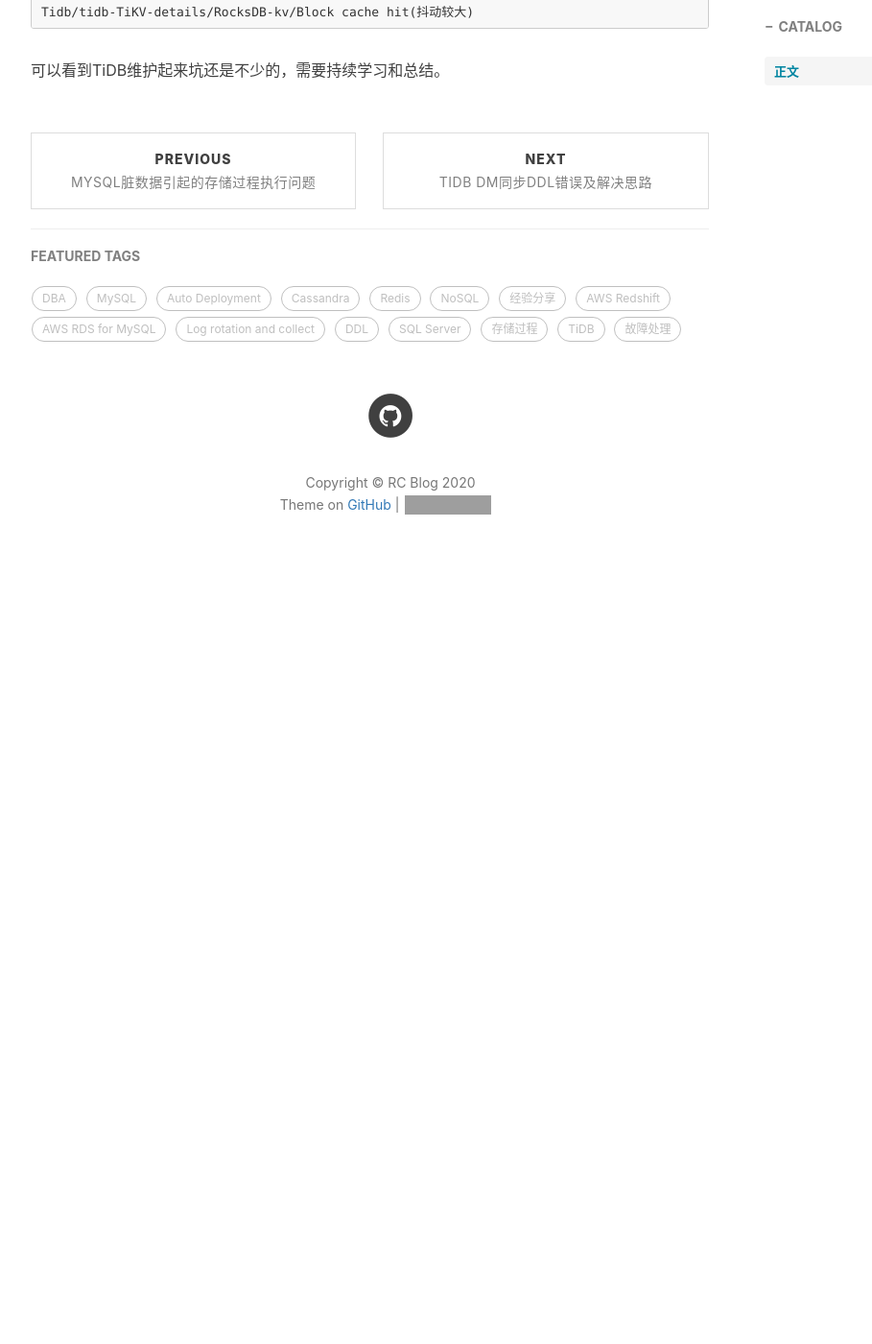
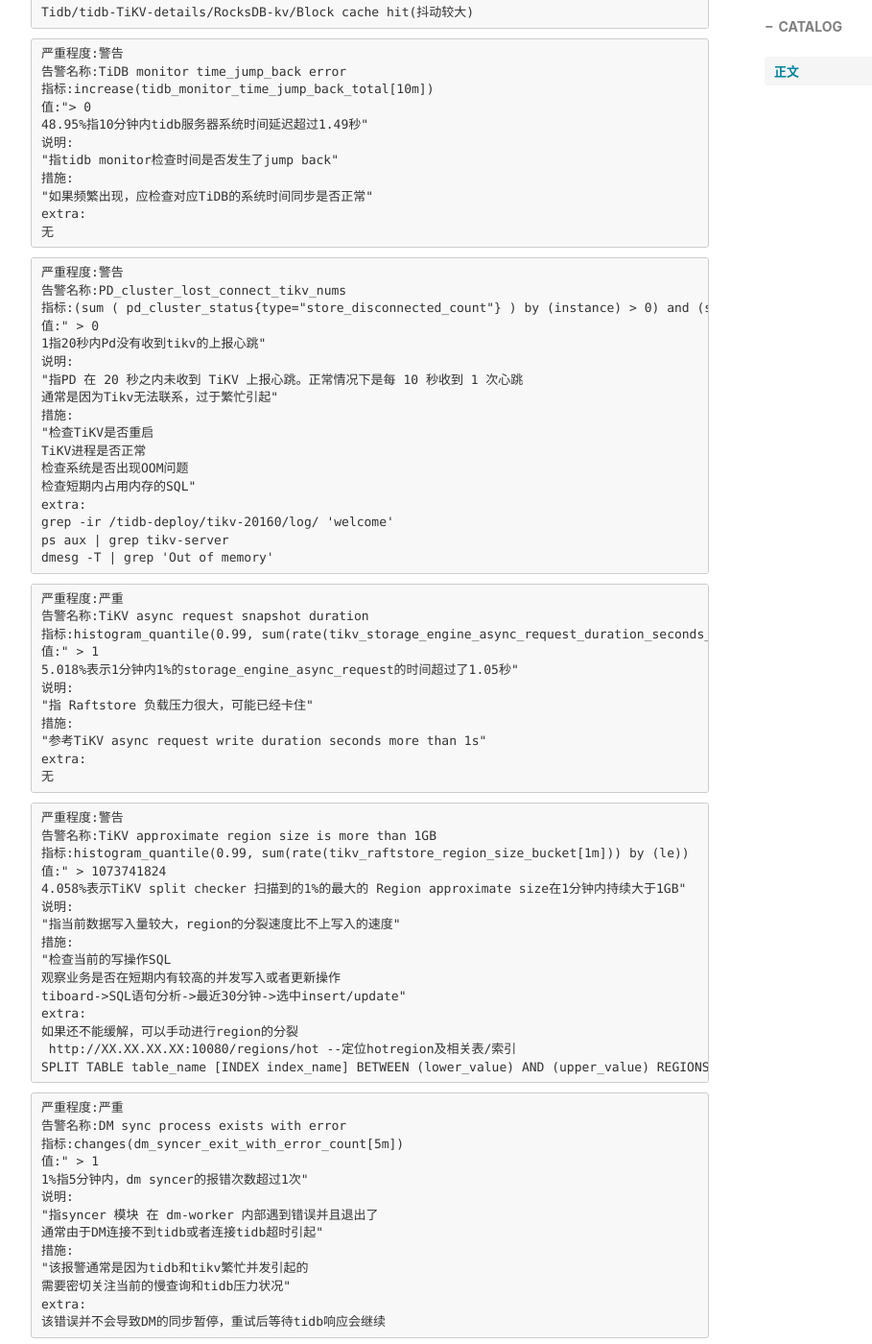
Before and after one commit to blackwizzard-1987/blackwizzard-1987.github.io, a Jekyll site: the page built from _posts/2020-10-15-TiDB常见报警与处理方法.md, in a window 1280 px wide and 1400 px high, scrolled down 4848 px. Shown: the whole window at 96% size, without its empty margins (233-1142 px from the left). Built offline with Jekyll 4.4.1, drawn with Linux system fonts in a browser that asks for light colours; nearby versions of some CDN libraries; comment, search, counter and statistics services are not loaded; before the commit the page ends 5478 px from its top, so only the background shows below that; some of the changed text lies outside the part shown; grey boxes are pictures that could not be loaded.

Commit message:
content to add

````diff
--- a/_posts/2020-10-15-TiDB常见报警与处理方法.md
+++ b/_posts/2020-10-15-TiDB常见报警与处理方法.md
@@ -267,4 +267,125 @@
 Tidb/tidb-TiKV-details/RocksDB-kv/Block cache hit(抖动较大)
 ```
 
+```html
+严重程度:警告
+告警名称:TiDB monitor time_jump_back error
+指标:increase(tidb_monitor_time_jump_back_total[10m])
+值:"> 0
+48.95%指10分钟内tidb服务器系统时间延迟超过1.49秒"
+说明:
+"指tidb monitor检查时间是否发生了jump back"
+措施:
+"如果频繁出现，应检查对应TiDB的系统时间同步是否正常"
+extra:
+无
+```
+
+```html
+严重程度:警告
+告警名称:PD_cluster_lost_connect_tikv_nums
+指标:(sum ( pd_cluster_status{type="store_disconnected_count"} ) by (instance) > 0) and (sum(etcd_server_is_leader) by (instance)
+值:" > 0
+1指20秒内Pd没有收到tikv的上报心跳"
+说明:
+"指PD 在 20 秒之内未收到 TiKV 上报心跳。正常情况下是每 10 秒收到 1 次心跳
+通常是因为Tikv无法联系，过于繁忙引起"
+措施:
+"检查TiKV是否重启
+TiKV进程是否正常
+检查系统是否出现OOM问题
+检查短期内占用内存的SQL"
+extra:
+grep -ir /tidb-deploy/tikv-20160/log/ 'welcome'
+ps aux | grep tikv-server
+dmesg -T | grep 'Out of memory'
+```
+
+```html
+严重程度:严重
+告警名称:TiKV async request snapshot duration
+指标:histogram_quantile(0.99, sum(rate(tikv_storage_engine_async_request_duration_seconds_bucket{type="snapshot"}[1m])) by (le, instance, type))
+值:" > 1
+5.018%表示1分钟内1%的storage_engine_async_request的时间超过了1.05秒"
+说明:
+"指 Raftstore 负载压力很大，可能已经卡住"
+措施:
+"参考TiKV async request write duration seconds more than 1s"
+extra:
+无
+```
+
+```html
+严重程度:警告
+告警名称:TiKV approximate region size is more than 1GB
+指标:histogram_quantile(0.99, sum(rate(tikv_raftstore_region_size_bucket[1m])) by (le))
+值:" > 1073741824
+4.058%表示TiKV split checker 扫描到的1%的最大的 Region approximate size在1分钟内持续大于1GB"
+说明:
+"指当前数据写入量较大，region的分裂速度比不上写入的速度"
+措施:
+"检查当前的写操作SQL
+观察业务是否在短期内有较高的并发写入或者更新操作
+tiboard->SQL语句分析->最近30分钟->选中insert/update"
+extra:
+如果还不能缓解，可以手动进行region的分裂
+ http://XX.XX.XX.XX:10080/regions/hot --定位hotregion及相关表/索引
+SPLIT TABLE table_name [INDEX index_name] BETWEEN (lower_value) AND (upper_value) REGIONS region_num --手动分区
+```
+
+```html
+严重程度:严重
+告警名称:DM sync process exists with error
+指标:changes(dm_syncer_exit_with_error_count[5m])
+值:" > 1
+1%指5分钟内，dm syncer的报错次数超过1次"
+说明:
+"指syncer 模块 在 dm-worker 内部遇到错误并且退出了
+通常由于DM连接不到tidb或者连接tidb超时引起"
+措施:
+"该报警通常是因为tidb和tikv繁忙并发引起的
+需要密切关注当前的慢查询和tidb压力状况"
+extra:
+该错误并不会导致DM的同步暂停，重试后等待tidb响应会继续
+```
+
+```html
+严重程度:严重
+告警名称:TiKV_raft_apply_log_duration_secs
+指标:histogram_quantile(0.99, sum(rate(tikv_raftstore_apply_log_duration_seconds_bucket[1m])) by (le, instance))
+值:" > 1
+3.549%指1分钟内，1%的apply raft log的耗时超过了1.35秒"
+说明:
+"指raft应用leader日志花费的时间较长
+通常因为IO压力较大引起"
+措施:
+"检查监控中apply log duration是否较高
+确认是哪台tikv的apply延迟较高"
+extra:
+tidb/tidb-tikv-details/Raft IO：apply log duration
+apply log duration per server
+观察当前热点更新类慢查询
+```
+
+```html
+严重程度:紧急
+告警名称:TiKV_GC_can_not_work
+指标:sum(increase(tidb_tikvclient_gc_action_result{type="success"}[6h]))
+值:" < 1
+指tidb在6小时内region上没有成功执行1次GC"
+说明:
+"指 GC 不能正常工作了
+现象为tidb_tikvclient_gc_action_result持续减少，最后降为0
+目前出现该情况的原因未知"
+措施:
+"首先确认gc leader 对应的 tidb-server
+然后通过该台服务器的日志，查看GC进程是否正常工作
+若已经失效，需要重启tiKV角色"
+extra:
+select VARIABLE_VALUE from mysql.tidb where VARIABLE_NAME="tikv_gc_leader_desc";
+查看该 tidb-server 的日志，grep gc_worker tidb.log
+观察日志中相关内容是否最近在resolve locks或者delete ranges
+若确实失效，通过tiup cluster reload tidb -R tikv重启tidb角色
+```
+
 可以看到TiDB维护起来坑还是不少的，需要持续学习和总结。
````
